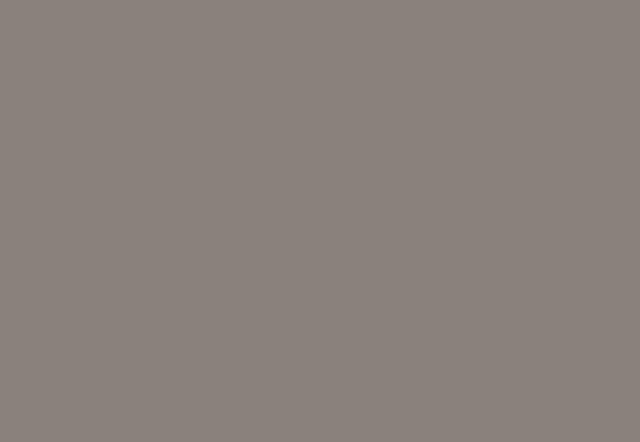
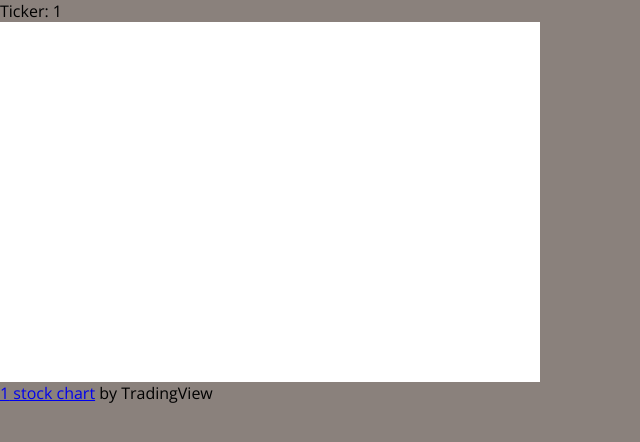
Before and after one commit to ashahnami/paper-trader, a React (Create React App) app in the folder frontend/: page /stock/1 in a window 1280 px wide. Before the commit this address had no page. Shown: the top 442 px of the page, without its empty margins (0-640 px from the left). Built offline with nearby package versions, Linux system fonts and the light colour scheme.

Commit message:
Add dynamic route for stock tickers

```diff
--- a/frontend/src/App.js
+++ b/frontend/src/App.js
@@ -4,6 +4,7 @@ import { BrowserRouter, Routes, Route } from 'react-router-dom';
 import Portfolio from './pages/Portfolio/Portfolio';
 import RegisterPage from './pages/Login/RegisterPage';
 import LoginPage from './pages/Login/LoginPage';
+import Stock from './pages/Stock/Stock';
 
 function App() {
   return (
@@ -12,6 +13,7 @@ function App() {
         <Route path="/" element={<Portfolio />} />
         <Route path="/register" element={<RegisterPage />} />
         <Route path="/login" element={<LoginPage />} />
+        <Route path="/stock/:ticker" element={<Stock />} />
       </Routes>
     </BrowserRouter>
   );
--- a/frontend/src/components/Chart/chartStyles.css
+++ b/frontend/src/components/Chart/chartStyles.css
@@ -1,7 +1,7 @@
 .stockChartContainer {
   height: calc(50vh - 40px);
   width: calc(50vw - 100px);
-  background-color: black;
+  background-color: white;
 }
 
 #tradingview_3d9ff {
--- a/frontend/src/components/Chart/stockChart.js
+++ b/frontend/src/components/Chart/stockChart.js
@@ -3,8 +3,10 @@ import './chartStyles.css';
 
 let tvScriptLoadingPromise;
 
-export default function StockChart() {
+export default function StockChart(stock) {
   const onLoadScriptRef = useRef();
+
+  const tradingViewLink = "https://www.tradingview.com/symbols/NASDAQ-" + stock.ticker + "/"
 
   useEffect(
     () => {
@@ -30,7 +32,7 @@ export default function StockChart() {
         if (document.getElementById('tradingview_3d9ff') && 'TradingView' in window) {
           new window.TradingView.widget({
             autosize: true,
-            symbol: "NASDAQ:AAPL",
+            symbol: "NASDAQ:" + stock.ticker,
             interval: "D",
             timezone: "Etc/UTC",
             theme: "light",
@@ -52,7 +54,7 @@ export default function StockChart() {
     <div className='stockChartContainer'>
       <div id='tradingview_3d9ff' />
       <div className="tradingview-widget-copyright">
-        <a href="https://www.tradingview.com/symbols/NASDAQ-AAPL/" rel="noopener" target="_blank"><span className="blue-text">AAPL stock chart</span></a> by TradingView
+        <a href={tradingViewLink} rel="noopener" target="_blank"><span className="blue-text">{stock.ticker} stock chart</span></a> by TradingView
       </div>
     </div>
   );
--- /dev/null
+++ b/frontend/src/pages/Stock/Stock.js
@@ -0,0 +1,19 @@
+import React from 'react';
+import { useParams } from 'react-router-dom';
+import StockChart from '../../components/Chart/stockChart.js';
+
+const Stock = () => {
+
+    const routeParams = useParams();
+
+    return (
+        <>
+            <p>
+                Ticker: {routeParams.ticker}
+            </p>
+            <StockChart ticker={routeParams.ticker}/>
+        </>
+    )
+}
+
+export default Stock;
```
